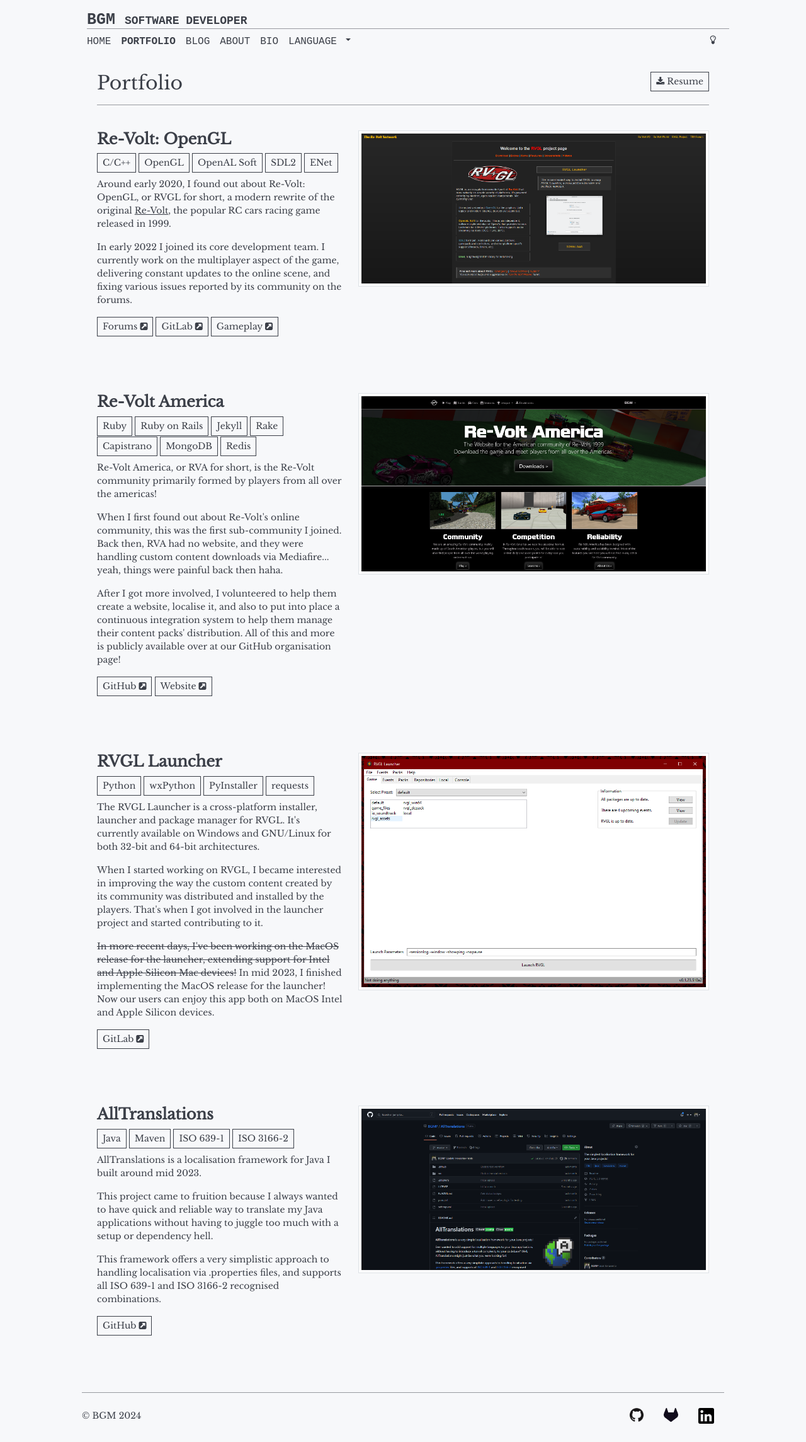
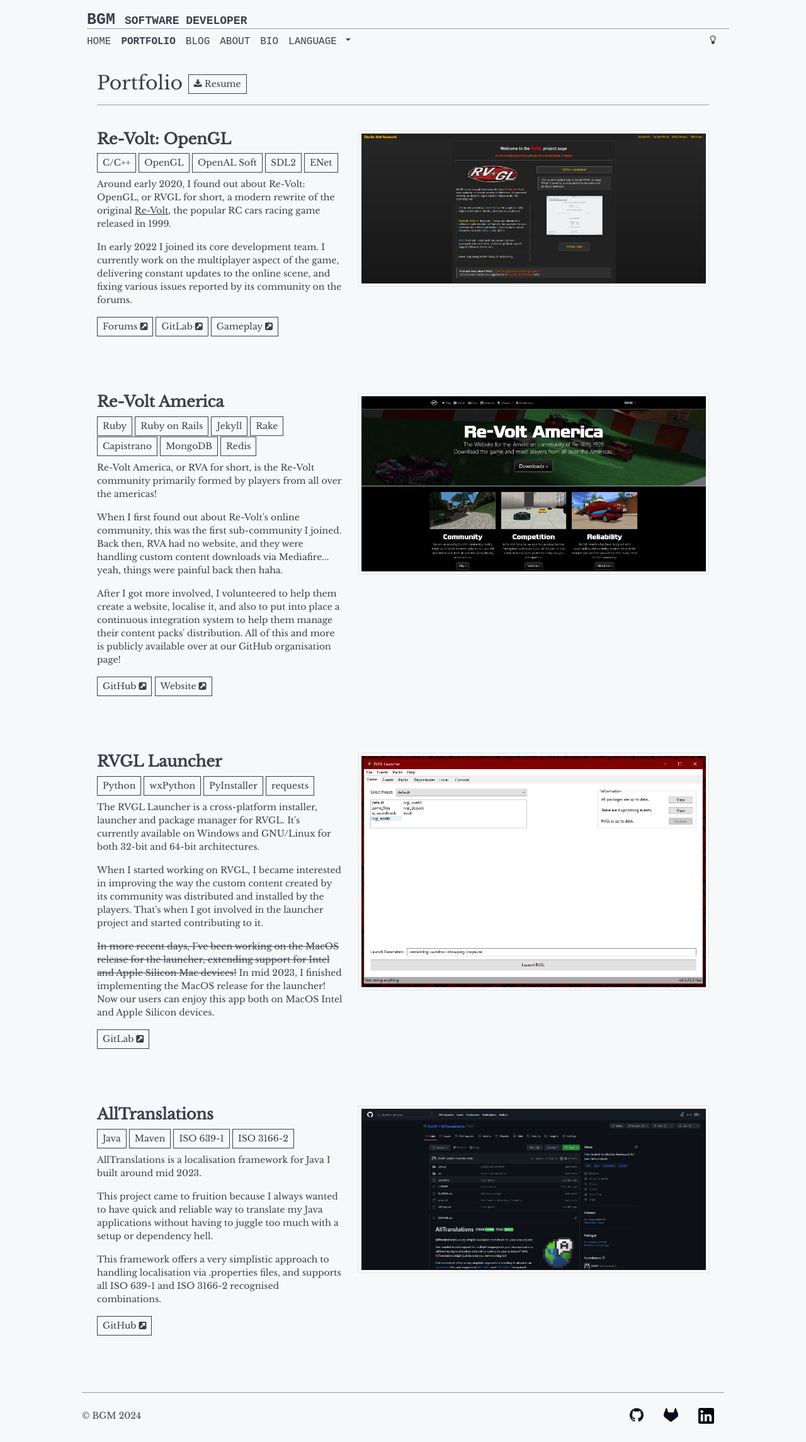
Before and after one commit to BGMP/bgm.dev, a Jekyll site: the page built from _pages/portfolio.html, in a window 1280 px wide. Shown: the whole page at 63% size. Built offline with Jekyll 4.4.1, drawn with Linux system fonts in a browser that asks for light colours; nearby versions of some CDN libraries.

Commit message:
Move resume download button

```diff
--- a/_pages/portfolio.html
+++ b/_pages/portfolio.html
@@ -5,7 +5,7 @@
 
 <section id="portfolio">
     <div class="container">
-        <h1>Portfolio <a href="{{ site.baseurl }}/assets/resume.pdf" target="_blank" type="button" class="btn btn-primary btn-sm float-end"><i class="fa fa-download" aria-hidden="true"></i> Resume</a></h1>
+        <h1>Portfolio <a href="{{ site.baseurl }}/assets/resume.pdf" target="_blank" type="button" class="btn btn-primary btn-sm"><i class="fa fa-download" aria-hidden="true"></i> Resume</a></h1>
         <hr/>
 
         <div id="portfolio-gallery">
```
